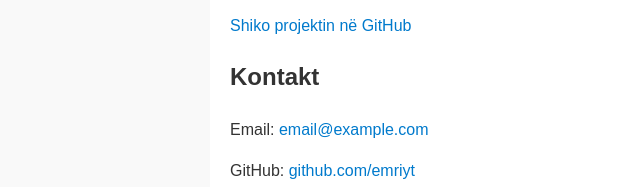
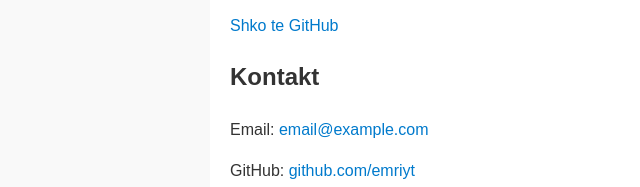
Before and after one commit to islami15/islambekaj.github.io, a plain HTML site: page index.html in a window 1280 px wide. Shown: the part 576-763 px from the top of the page, 10-650 px from the left. Drawn offline with Linux system fonts and the light colour scheme.

Commit message:
Update index.html

```diff
--- a/index.html
+++ b/index.html
@@ -28,7 +28,7 @@
                 <li>⚙️ <strong>Script Python për automatizim</strong></li>
             </ul>
             <p>
-                <a href="https://github.com/emriyt/excel-to-pdf-demo" target="_blank">Shiko projektin në GitHub</a>
+               <a href="https://github.com/islami15github.io" target="_blank">Shko te GitHub</a>
             </p>
         </section>
 
```
